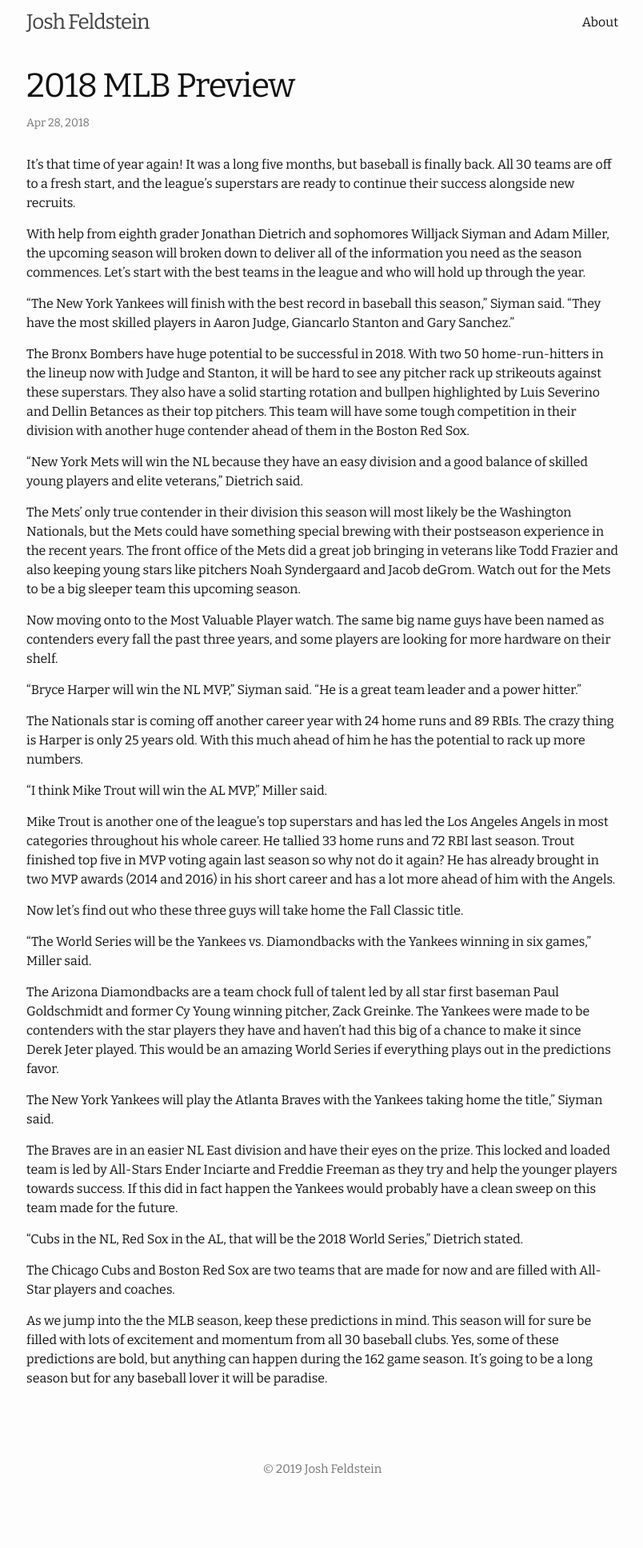
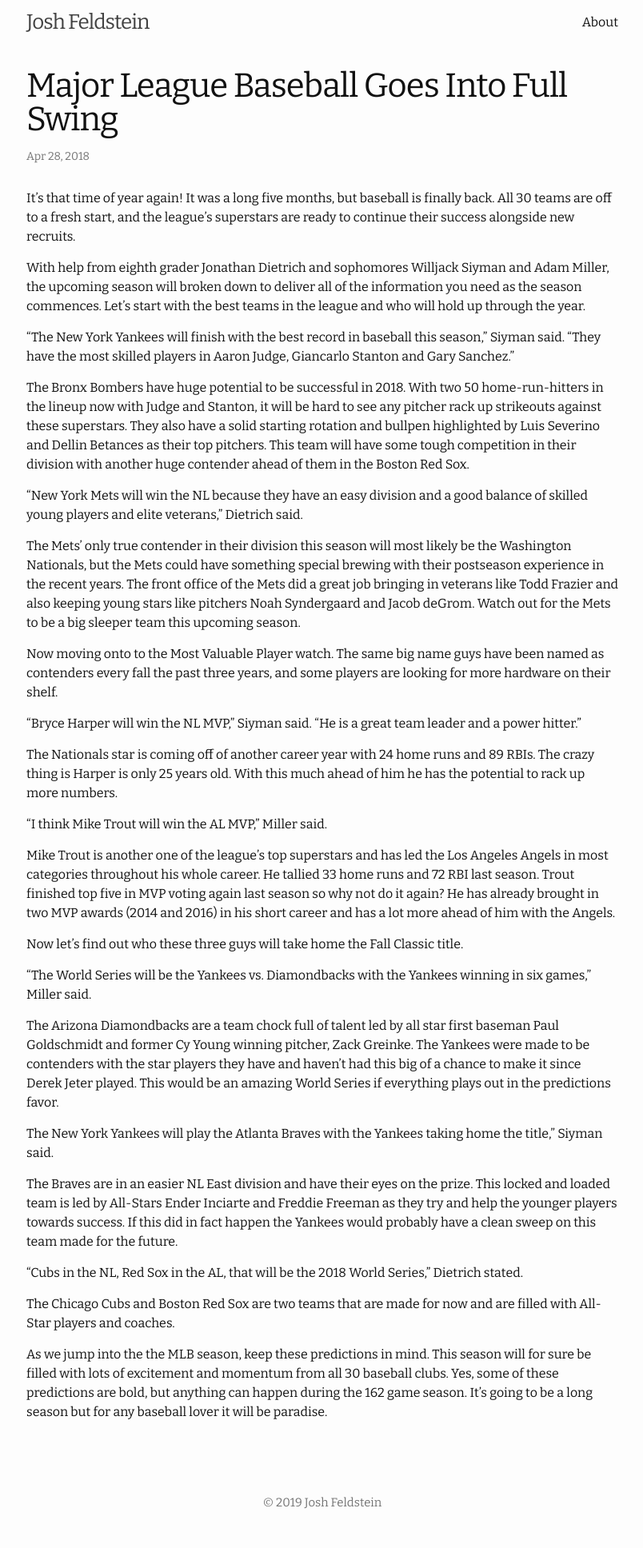
Before and after one commit to joshfeldstein/joshfeldstein.github.io, a Jekyll site: the page built from _posts/2018-04-27-mlb-preview.markdown, in a window 1280 px wide. Shown: the whole page at 80% size, without its empty margins (237-1041 px from the left). Built offline with Jekyll 4.4.1, drawn with Linux system fonts in a browser that asks for light colours; before the commit the page ends 1894 px from its top, so only the background shows below that.

Commit message:
Update 2018-04-27-mlb-preview.markdown

```diff
--- a/_posts/2018-04-27-mlb-preview.markdown
+++ b/_posts/2018-04-27-mlb-preview.markdown
@@ -1,12 +1,12 @@
 ---
 layout: post
-title:  "2018 MLB Preview"
+title:  "Major League Baseball Goes Into Full Swing"
 date:   2018-04-27 20:43:50 -0500
 categories:
 ---
 It’s that time of year again! It was a long five months, but baseball is finally back. All 30 teams are off to a fresh start, and the league’s superstars are ready to continue their success alongside new recruits.
 
-With help from eighth grader Jonathan Dietrich and sophomores Willjack Siyman  and Adam Miller, the upcoming season will broken down to deliver all of the information you need as the season commences. Let’s start with the best teams in the league and who will hold up through the year.
+With help from eighth grader Jonathan Dietrich and sophomores Willjack Siyman and Adam Miller, the upcoming season will broken down to deliver all of the information you need as the season commences. Let’s start with the best teams in the league and who will hold up through the year.
 
 “The New York Yankees will finish with the best record in baseball this season,” Siyman said. “They have the most skilled players in Aaron Judge, Giancarlo Stanton and Gary Sanchez.”
 
@@ -20,7 +20,7 @@ Now moving onto to the Most Valuable Player watch. The same big name guys have b
 
 “Bryce Harper will win the NL MVP,” Siyman said. “He is a great team leader and a power hitter.”
 
-The Nationals star is coming off another career year with 24 home runs and 89 RBIs. The crazy thing is Harper is only 25 years old. With this much ahead of him he has the potential to rack up more numbers.
+The Nationals star is coming off of another career year with 24 home runs and 89 RBIs. The crazy thing is Harper is only 25 years old. With this much ahead of him he has the potential to rack up more numbers.
 
 “I think Mike Trout will win the AL MVP,” Miller said.
 
```
